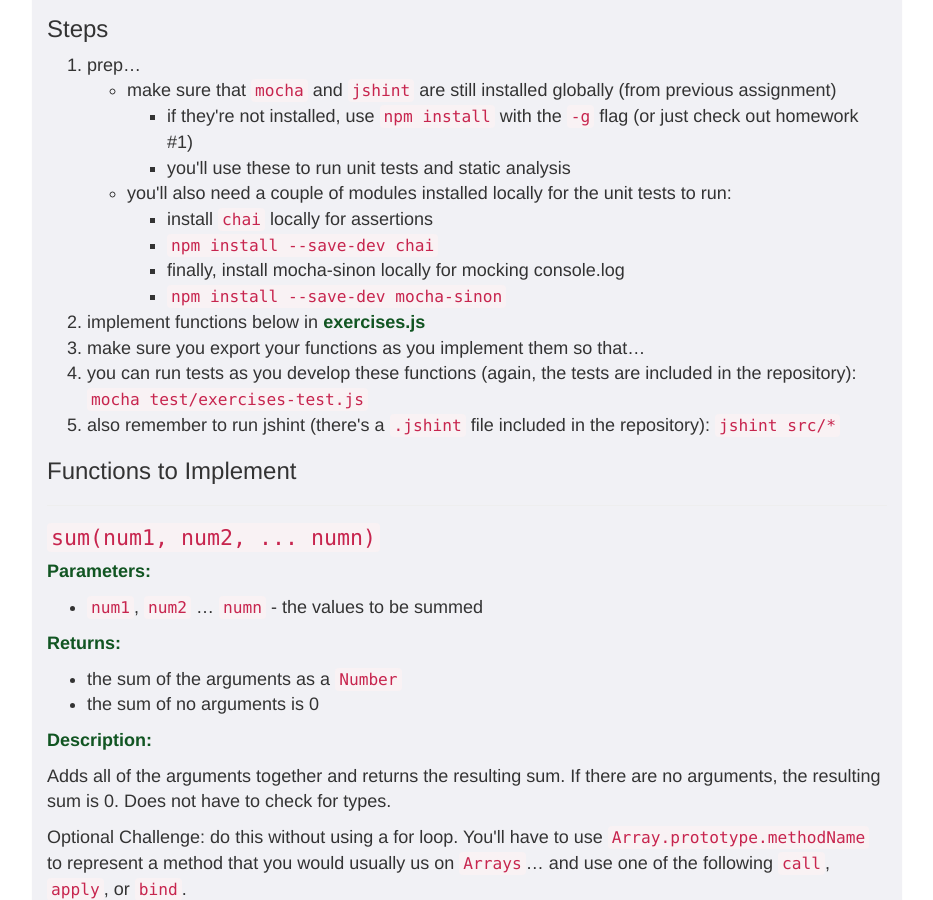
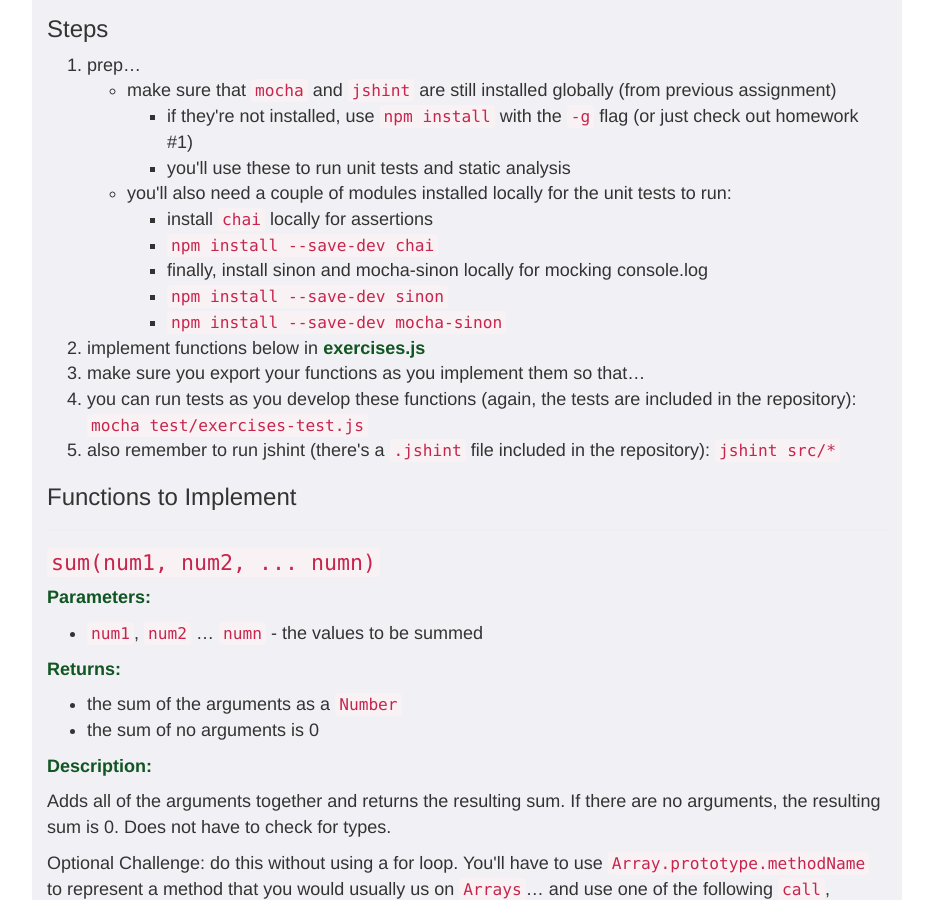
Before and after one commit to foureyes/csci-ua.0480-fall2016-007, a Jekyll site: the page built from homework/02.markdown, in a window 1280 px wide and 900 px high, scrolled down 1395 px. Shown: the whole window, without its empty margins (173-1106 px from the left). Built offline with Jekyll 4.4.1, drawn with Linux system fonts in a browser that asks for light colours.

Commit message:
fix up sinon reqs

```diff
--- a/homework/02.markdown
+++ b/homework/02.markdown
@@ -70,7 +70,8 @@ Go through the functions in order; the concepts explored build off one-another,
     * you'll also need a couple of modules installed locally for the unit tests to run:
         * install `chai` locally for assertions
         * `npm install --save-dev chai`
-        * finally, install mocha-sinon locally for mocking console.log
+        * finally, install sinon and mocha-sinon locally for mocking console.log
+        * `npm install --save-dev sinon`
         * `npm install --save-dev mocha-sinon`
 1. implement functions below in __exercises.js__
 2. make sure you export your functions as you implement them so that...
```
